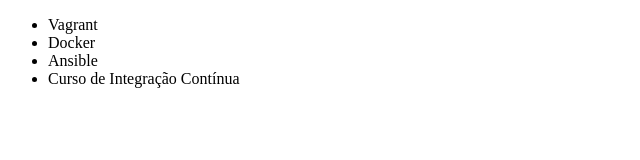
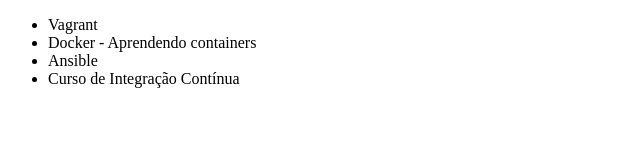
Before and after one commit to fernandohc/hello-git, a plain HTML site: page index.html in a window 1280 px wide. Shown: the whole page, without its empty margins (0-640 px from the left). Drawn offline with Linux system fonts and the light colour scheme.

Commit message:
Corrigindo titulo do curso de docker

```diff
--- a/index.html
+++ b/index.html
@@ -7,7 +7,7 @@
 <body>
     <ul>
         <li>Vagrant</li>
-        <li>Docker</li>
+        <li>Docker - Aprendendo containers</li>
         <li>Ansible</li>
         <li>Curso de Integração Contínua</li>
     </ul>
```
